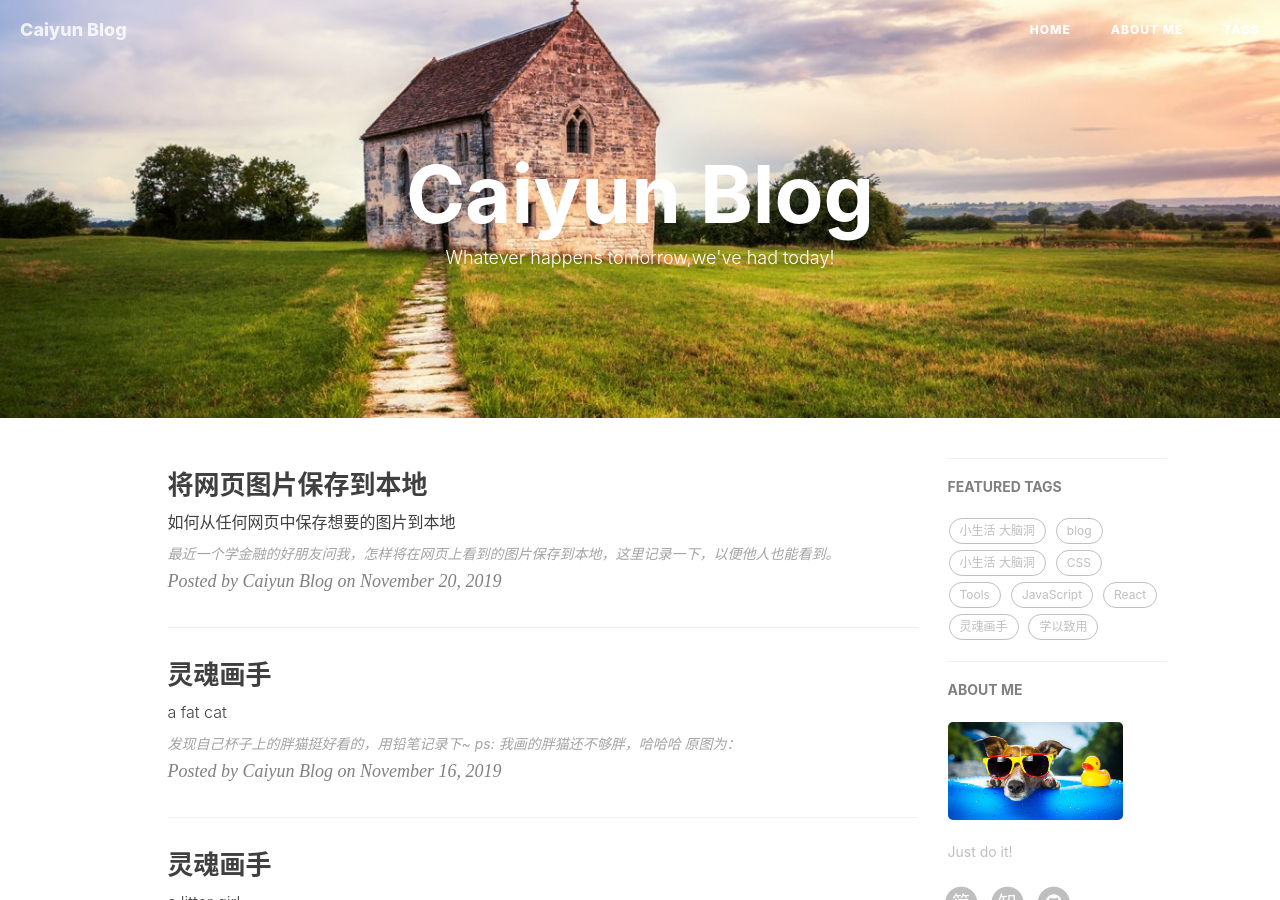
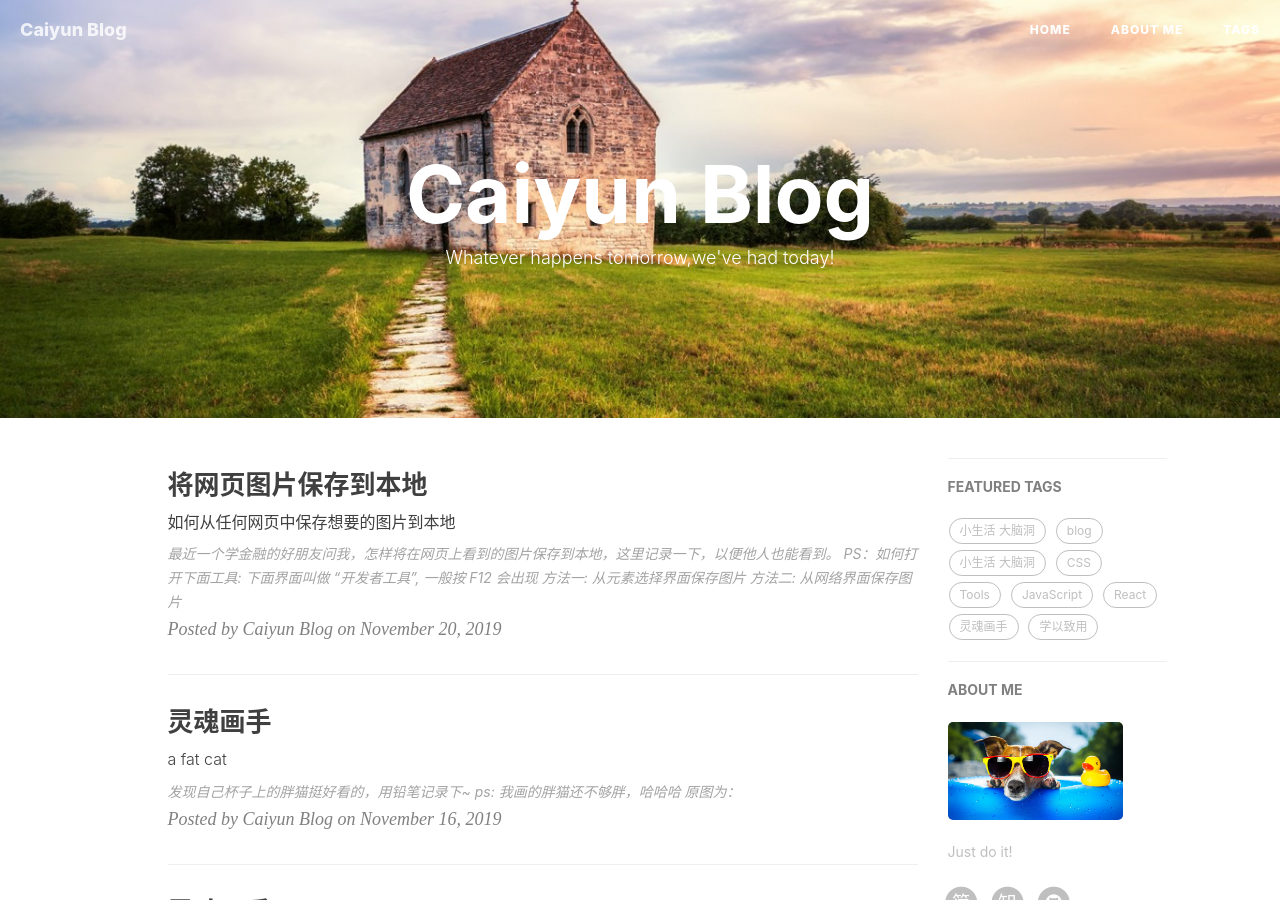
Before and after one commit to Agcaiyun/Agcaiyun.github.io, a Jekyll site: the page built from index.html, in a window 1280 px wide and 900 px high. Built offline with Jekyll 4.4.1, drawn with Linux system fonts in a browser that asks for light colours; nearby versions of some CDN libraries; the list of posts is cut into pages by our own code; comment, search, counter and statistics services are not loaded.

Commit message:
add img link for saveImgFromHtml.md

```diff
--- a/_posts/2019-11-20-saveImgFromHtml.md
+++ b/_posts/2019-11-20-saveImgFromHtml.md
@@ -11,3 +11,19 @@
 ---
 
 最近一个学金融的好朋友问我，怎样将在网页上看到的图片保存到本地，这里记录一下，以便他人也能看到。
+
+PS：如何打开下面工具:
+
+下面界面叫做 "开发者工具", 一般按 F12 会出现
+
+**方法一:**
+
+从元素选择界面保存图片
+
+![elementTab](http://agcaiyun.compelcode.com/element.jpeg)
+
+**方法二:**
+
+从网络界面保存图片
+
+![networkTab](http://agcaiyun.compelcode.com/network-preview.jpeg)
```
